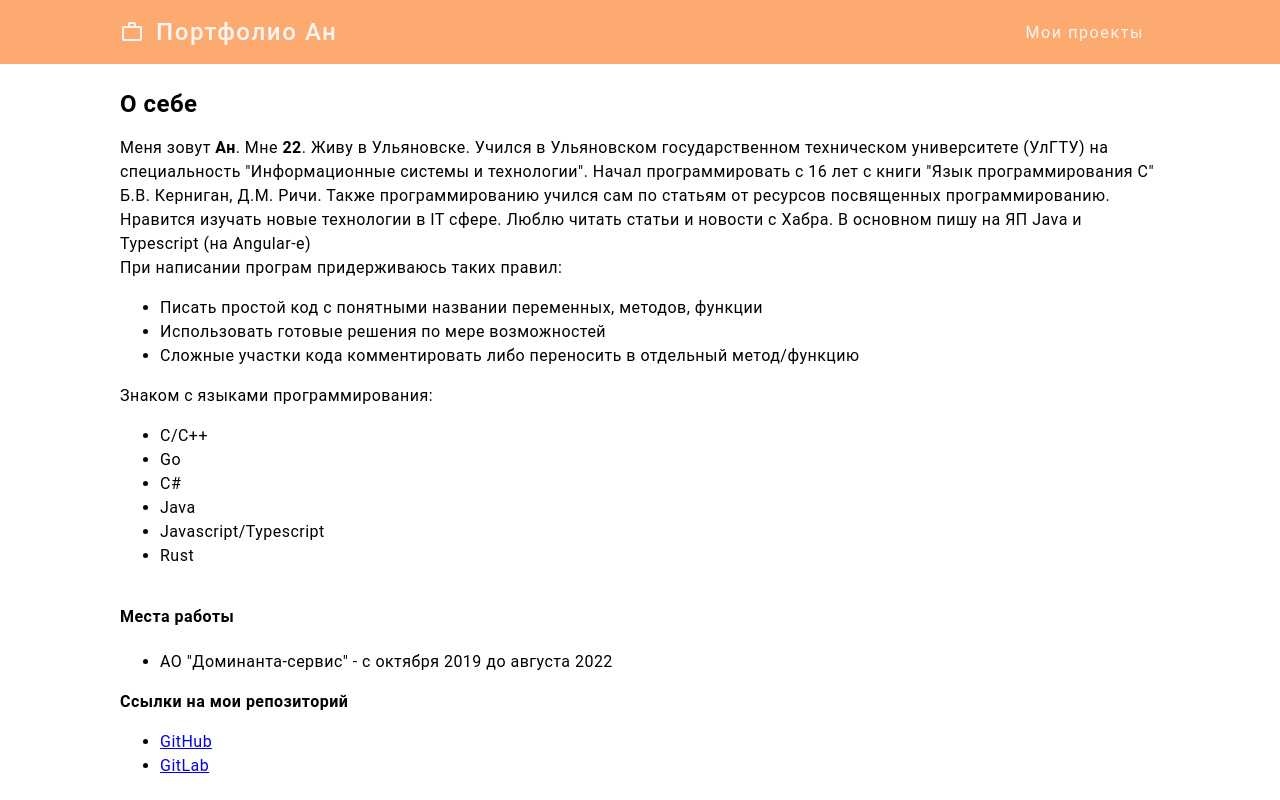
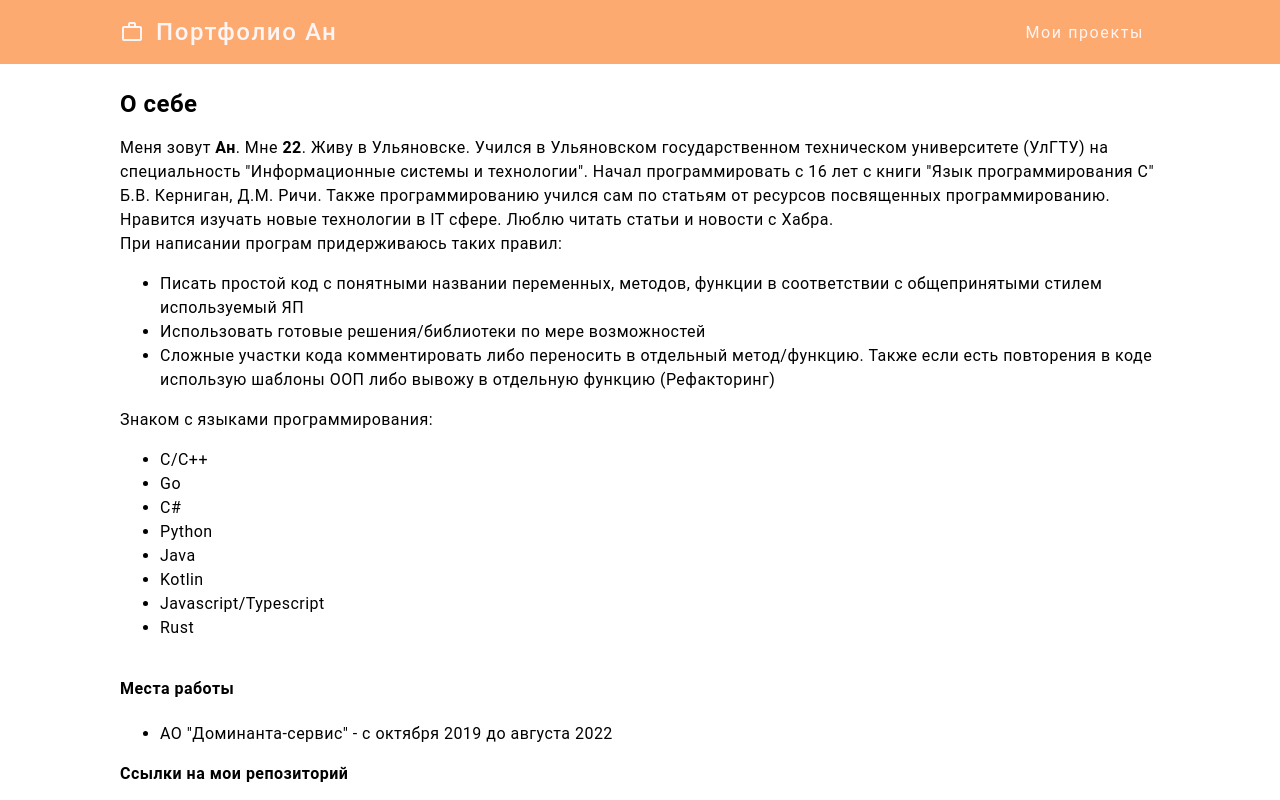
Before and after one commit to an-nguen/my-portfolio, an Angular app: page / in a window 1280 px wide. Shown: the top 800 px of the page. Built offline with nearby package versions, Linux system fonts and the light colour scheme.

Commit message:
Обновление информации 'О себе'

```diff
--- a/angular.json
+++ b/angular.json
@@ -175,6 +175,7 @@
   "cli": {
     "schematicCollections": [
       "@angular-eslint/schematics"
-    ]
+    ],
+    "analytics": false
   }
 }
--- a/src/app/about/about.component.html
+++ b/src/app/about/about.component.html
@@ -1,22 +1,23 @@
 <h2 class="profile-title">О себе</h2>
 <div class="description">
   Меня зовут <b>Ан</b>. Мне <b>{{ getYearOld() }}</b
-  >. Живу в Ульяновске. Учился в Ульяновском государственном техническом
+>. Живу в Ульяновске. Учился в Ульяновском государственном техническом
   университете (УлГТУ) на специальность "Информационные системы и технологии".
   Начал программировать с 16 лет с книги "Язык программирования С" Б.В.
   Керниган, Д.М. Ричи. Также программированию учился сам по статьям от ресурсов
   посвященных программированию. Нравится изучать новые технологии в IT сфере.
-  Люблю читать статьи и новости с Хабра. В основном пишу на ЯП Java и Typescript
-  (на Angular-е) <br />
+  Люблю читать статьи и новости с Хабра. <br />
   При написании програм придерживаюсь таких правил:
   <ul>
     <li>
-      Писать простой код с понятными названии переменных, методов, функции
+      Писать простой код с понятными названии переменных, методов, функции в
+      соответствии с общепринятыми стилем используемый ЯП
     </li>
-    <li>Использовать готовые решения по мере возможностей</li>
+    <li>Использовать готовые решения/библиотеки по мере возможностей</li>
     <li>
       Сложные участки кода комментировать либо переносить в отдельный
-      метод/функцию
+      метод/функцию. Также если есть повторения в коде использую шаблоны ООП
+      либо вывожу в отдельную функцию (Рефакторинг)
     </li>
   </ul>
   Знаком с языками программирования:
@@ -24,7 +25,9 @@
     <li>C/C++</li>
     <li>Go</li>
     <li>C#</li>
+    <li>Python</li>
     <li>Java</li>
+    <li>Kotlin</li>
     <li>Javascript/Typescript</li>
     <li>Rust</li>
   </ul>
```
Also changed, not shown: 1 other file (tests, documents, lock files or other folders).
